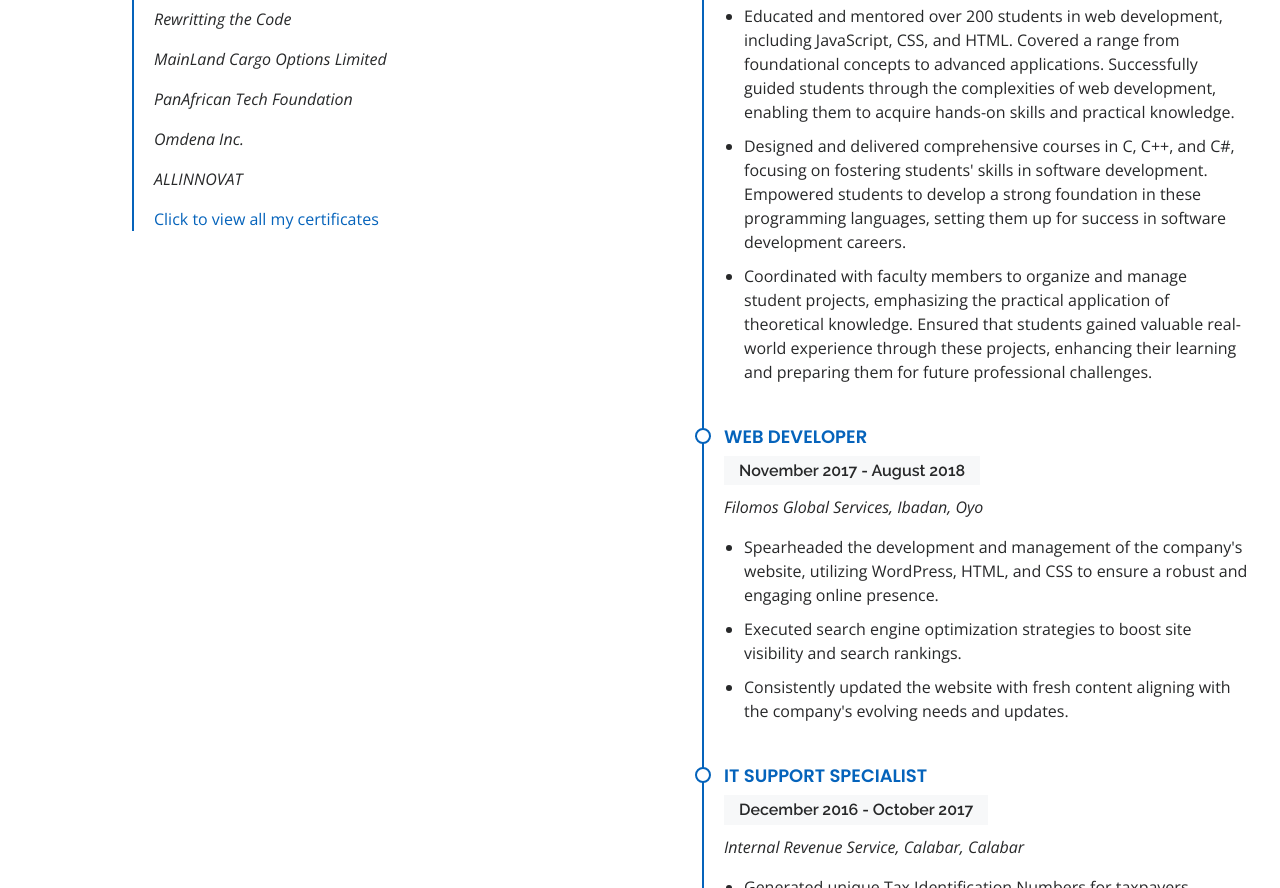
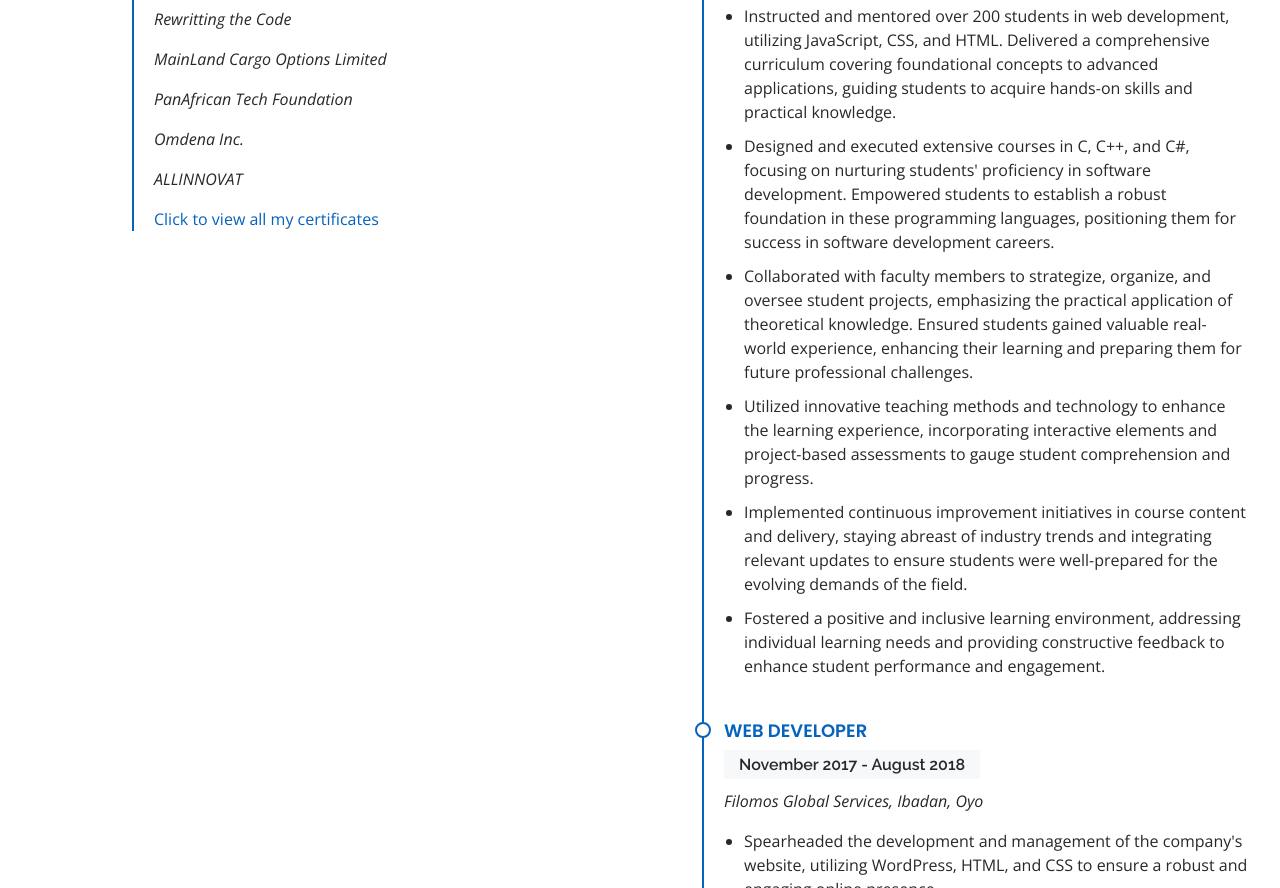
Before and after one commit to opethaiwoh/opeyemi.github.io, a plain HTML site: page index.html in a window 1280 px wide. Shown: the part 5960-6848 px from the top of the page. Drawn offline with nearby package versions, Linux system fonts and the light colour scheme.

Commit message:
Update index.html

```diff
--- a/index.html
+++ b/index.html
@@ -440,10 +440,29 @@ Oversaw the entire development life cycle, fostering cross-cultural teamwork and
               <h5>September 2018 - June 2019</h5>
                  <p><em>Idea Konsult Limited, Ibadan, Oyo</em></p>
               <ul>
-                <li>Educated and mentored over 200 students in web development, including JavaScript, CSS, and HTML. Covered a range from foundational concepts to advanced applications.
-                Successfully guided students through the complexities of web development, enabling them to acquire hands-on skills and practical knowledge.</li>
-                <li>Designed and delivered comprehensive courses in C, C++, and C#, focusing on fostering students' skills in software development. Empowered students to develop a strong foundation in these programming languages, setting them up for success in software development careers.</li>
-                <li>Coordinated with faculty members to organize and manage student projects, emphasizing the practical application of theoretical knowledge.  Ensured that students gained valuable real-world experience through these projects, enhancing their learning and preparing them for future professional challenges.</li>
+                <li>Instructed and mentored over 200 students in web development, utilizing JavaScript, CSS, and HTML. Delivered a comprehensive curriculum covering foundational concepts to advanced applications, guiding students to acquire hands-on skills and practical knowledge.
+</li>
+                <li>
+                  Designed and executed extensive courses in C, C++, and C#, focusing on nurturing students' proficiency in software development. Empowered students to establish a robust foundation in these programming languages, positioning them for success in software development careers.
+                </li>
+                <li>
+                  Collaborated with faculty members to strategize, organize, and oversee student projects, emphasizing the practical application of theoretical knowledge. Ensured students gained valuable real-world experience, enhancing their learning and preparing them for future professional challenges.
+                </li>
+                <li>
+                  Utilized innovative teaching methods and technology to enhance the learning experience, incorporating interactive elements and project-based assessments to gauge student comprehension and progress.
+
+                </li>
+                <li>
+                  Implemented continuous improvement initiatives in course content and delivery, staying abreast of industry trends and integrating relevant updates to ensure students were well-prepared for the evolving demands of the field.
+                </li>
+                <li>
+                  Fostered a positive and inclusive learning environment, addressing individual learning needs and providing constructive feedback to enhance student performance and engagement.
+                </li>
+
+
+
+
+
               </ul>
 
 
```
